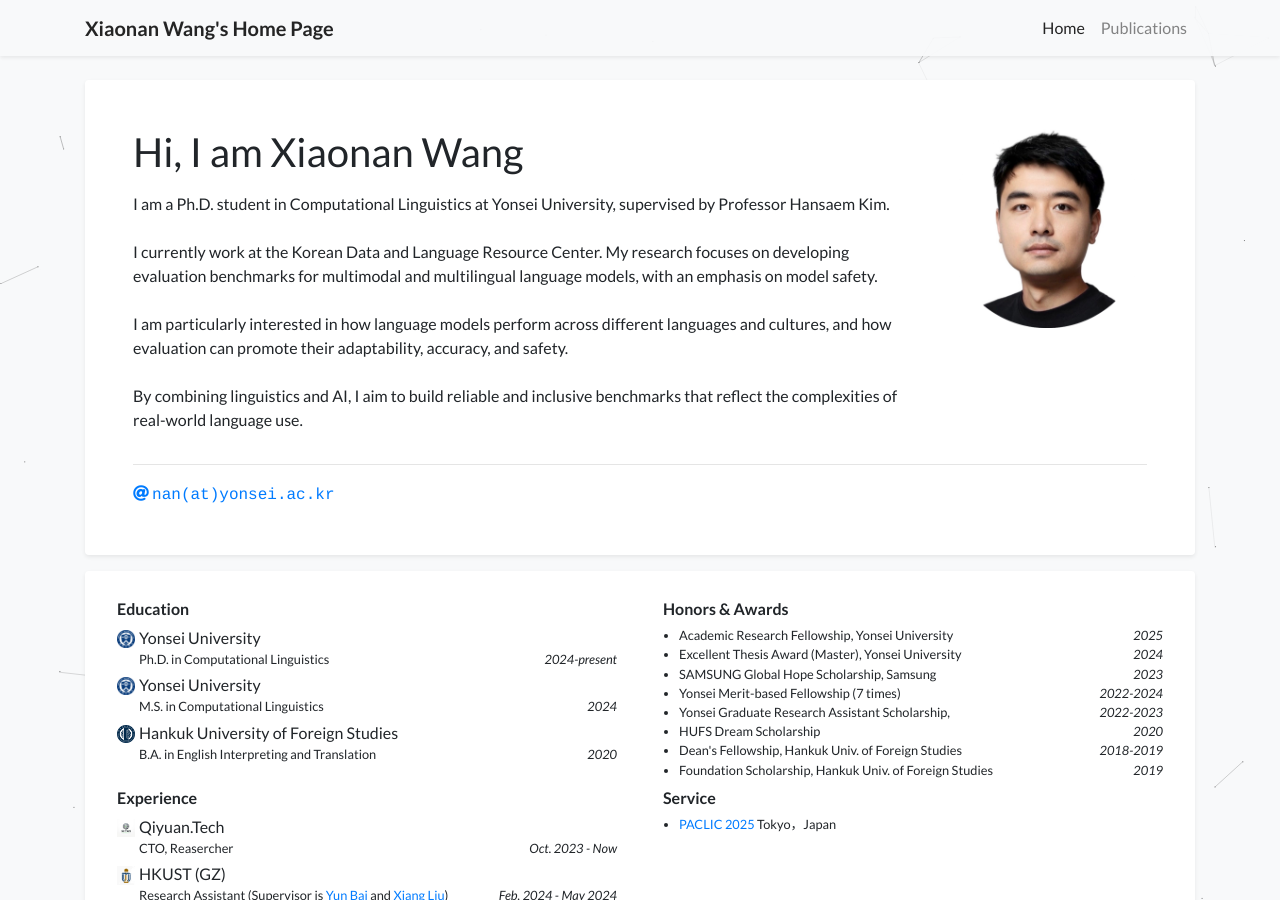
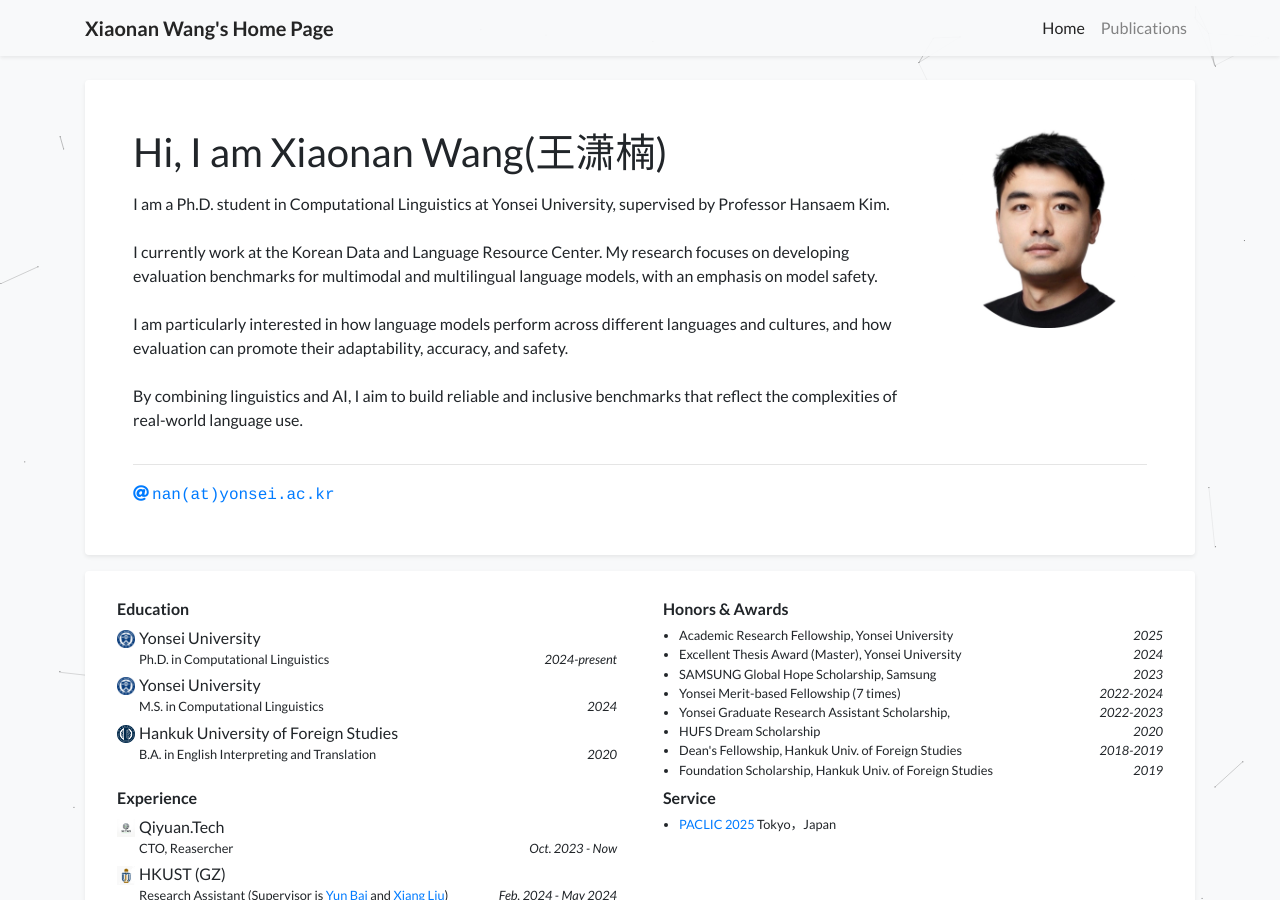
Before and after one commit to wangxiaonan-git/wangxiaonan-git.github.io, a Jekyll site: the page built from index.html, in a window 1280 px wide and 900 px high. Built offline with Jekyll 4.4.1, drawn with Linux system fonts in a browser that asks for light colours; a style sheet for code colours, icons or effects is not loaded.

Commit message:
Update profile.yml

```diff
--- a/_data/profile.yml
+++ b/_data/profile.yml
@@ -1,4 +1,4 @@
-primary_name: "Hi, I am Xiaonan Wang"
+primary_name: "Hi, I am Xiaonan Wang(王潇楠)"
 secondary_name: ""
 navbar_name: "Xiaonan Wang's Home Page"
 
```
